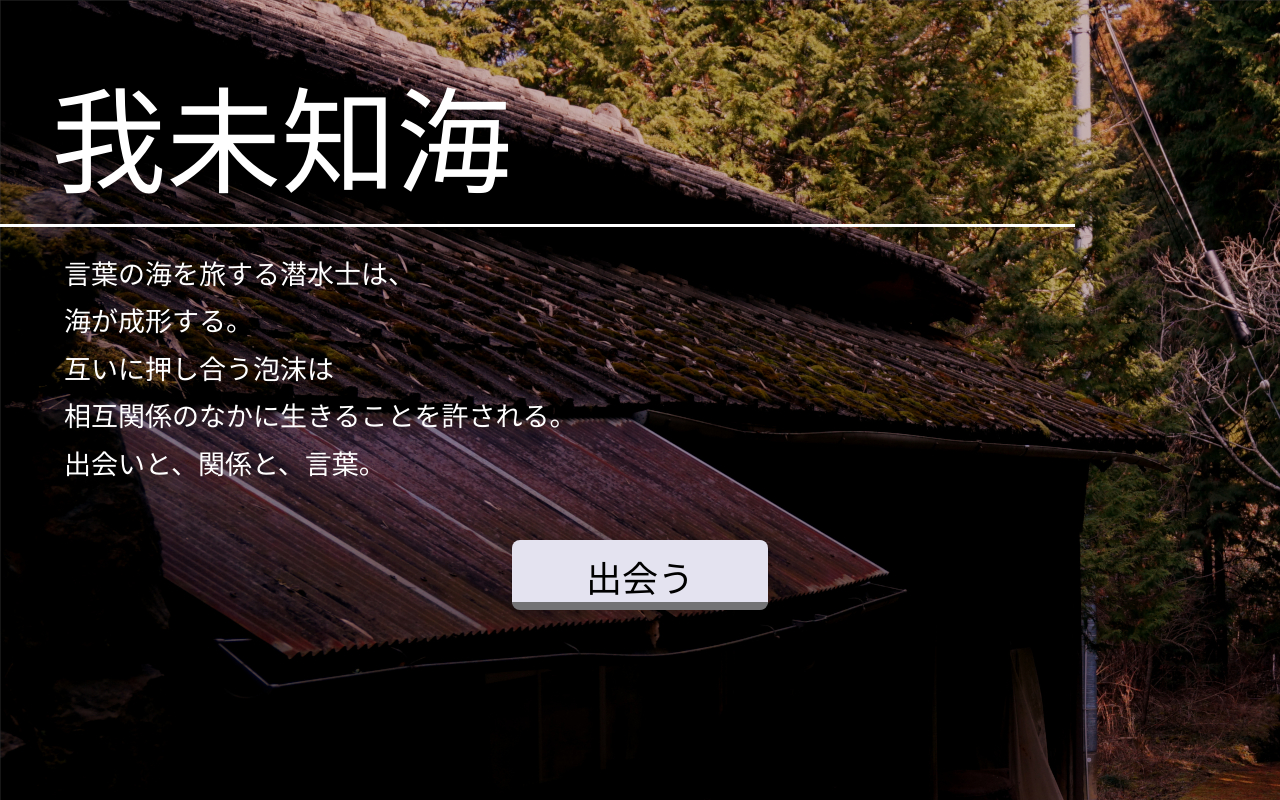
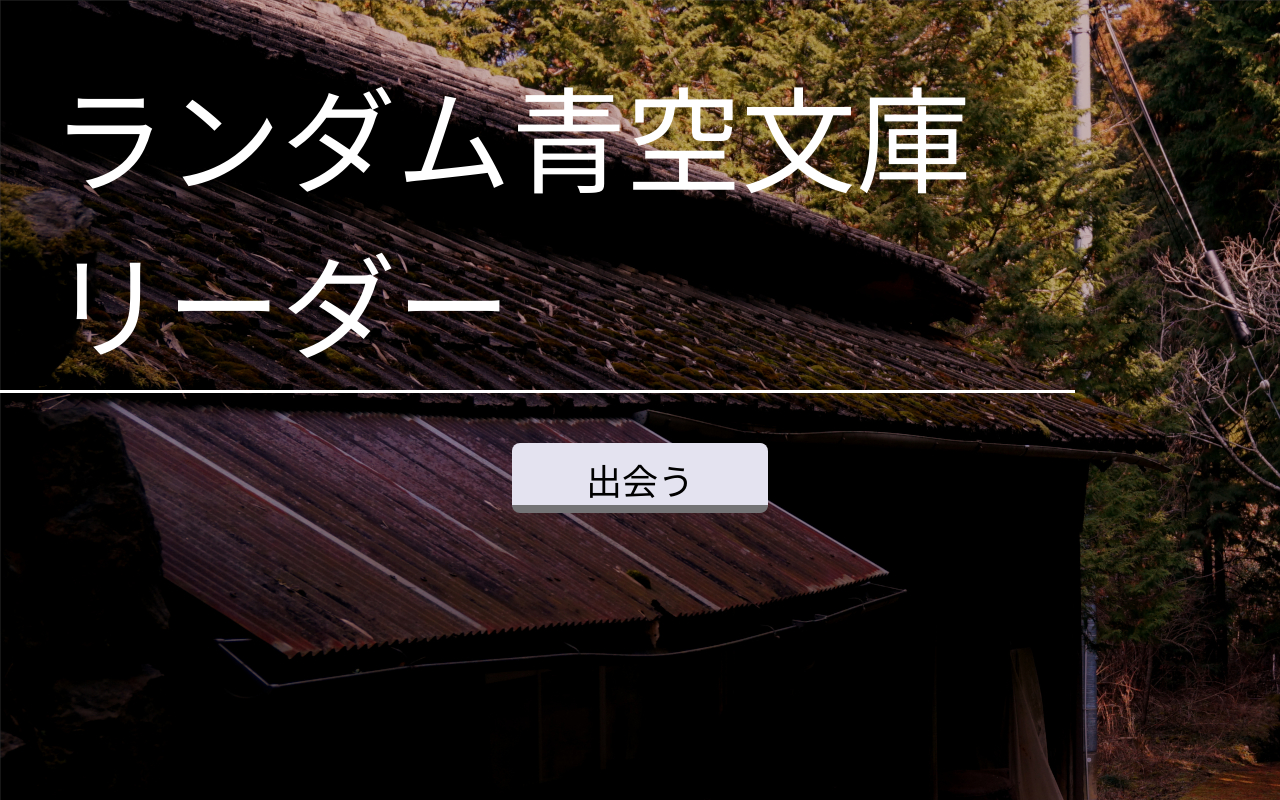
Before and after one commit to Tatmius/web2019-12-1, a Django app: template web2019_12_1/web2019/templates/index.html in a window 1280 px wide. Run offline with Django 3.2, Linux system fonts and the light colour scheme; the template is opened without the code that fills it, so the values that code supplies are empty; some libraries are stand-ins or nearby versions; some web fonts are replaced.

Commit message:
delete preface

```diff
--- a/web2019_12_1/web2019/static/css/style.css
+++ b/web2019_12_1/web2019/static/css/style.css
@@ -25,13 +25,7 @@ body{
     border-bottom-color: white;
 }
 
-.preface{
-    color: white;
-    font-family: hannari;
-    font-size: 27px;
-    margin-left: 5%;
-    margin-top: 2%;
-}
+
 
 p{
     margin-top: 0;
--- a/web2019_12_1/web2019/templates/index.html
+++ b/web2019_12_1/web2019/templates/index.html
@@ -15,15 +15,9 @@
     <section id="section01">
 
         <div class="title">
-            <p>我未知海</p>
+            <p>ランダム青空文庫リーダー</p>
         </div>
-        <div class="preface">
-            <p>言葉の海を旅する潜水士は、</p>
-            <p>海が成形する。</p>
-            <p>互いに押し合う泡沫は</p>
-            <p>相互関係のなかに生きることを許される。</p>
-            <p>出会いと、関係と、言葉。</p>
-        </div>
+
         <a class="button" id="button1" href="#section02">出会う</a>
     </section>
     <section id="section02">
```
Also changed, not shown: web2019_12_1/public/index.html (deleted, +0 -65 lines), web2019_12_1/web2019/models.py (line endings or trailing spaces).
